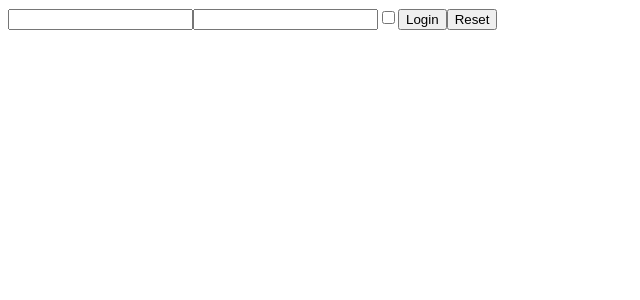
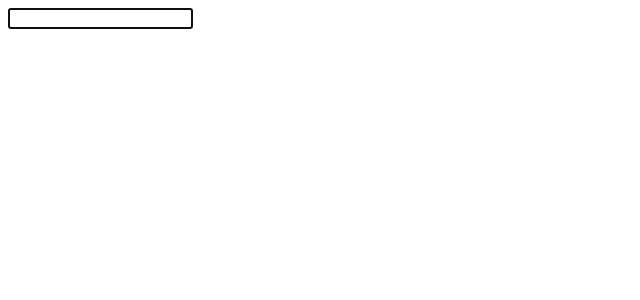
Before and after one commit to ver-sim/REACT, a React (Vite) app in the folder props/: page / in a window 1280 px wide. Shown: the top 300 px of the page, without its empty margins (0-640 px from the left). Built offline with nearby package versions, Linux system fonts and the light colour scheme.

Commit message:
focus input ref

```diff
--- a/props/src/App.jsx
+++ b/props/src/App.jsx
@@ -1,5 +1,5 @@
-import { UncontrolledLogin } from "./UncontrolledLogin";
+import { FocusableInput } from "./FocusableInput";
 
 export function App(){
-    return <UncontrolledLogin />
+    return <FocusableInput />
 }
--- /dev/null
+++ b/props/src/FocusableInput.jsx
@@ -0,0 +1,12 @@
+import { useEffect } from "react";
+import { useRef } from "react"
+
+export const FocusableInput = () => {
+    const inputRef = useRef(null);
+
+    useEffect(() => {
+        inputRef.current?.focus()
+    }, []);
+
+    return <input type="text" ref={inputRef} />
+}
```
